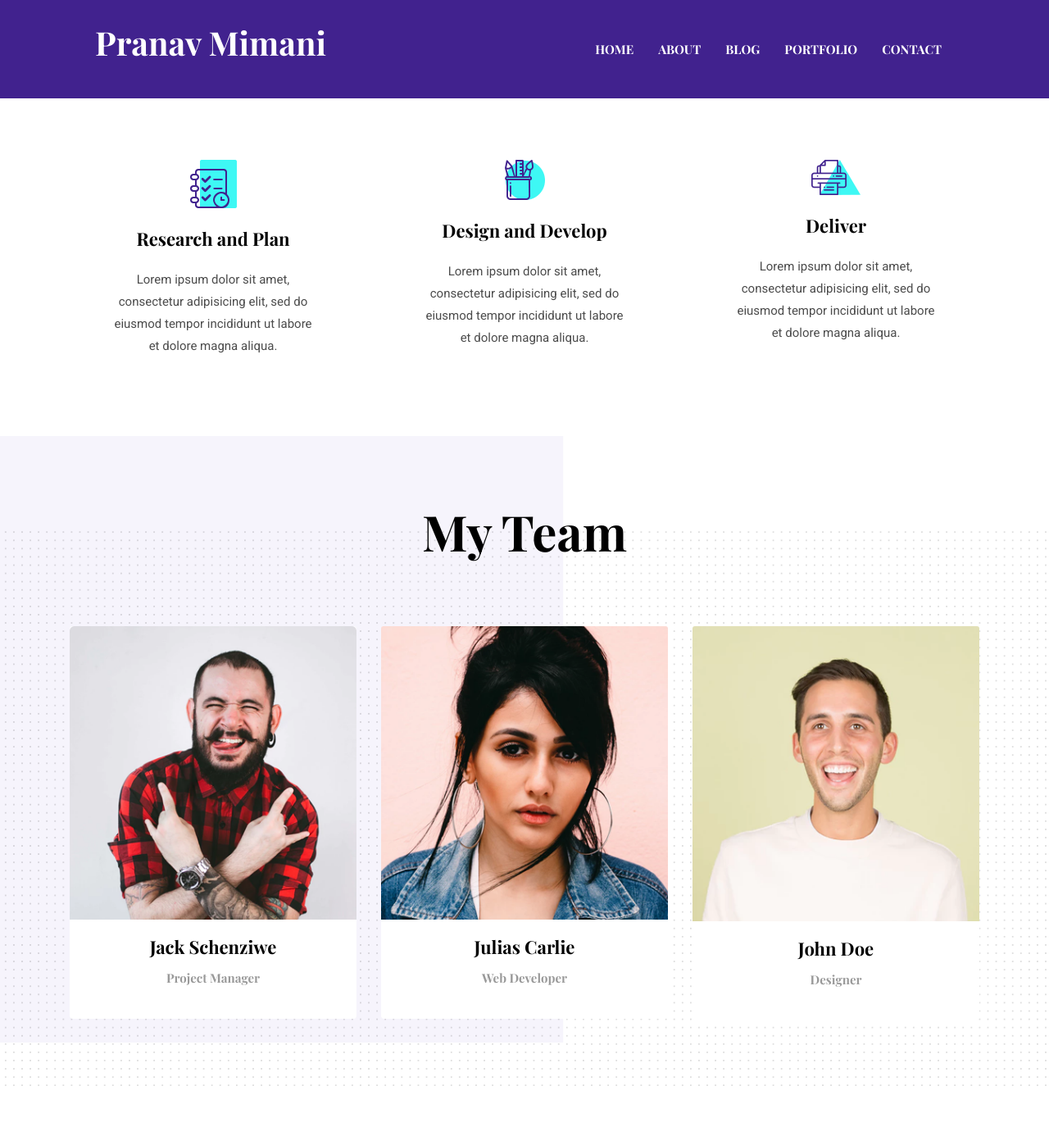
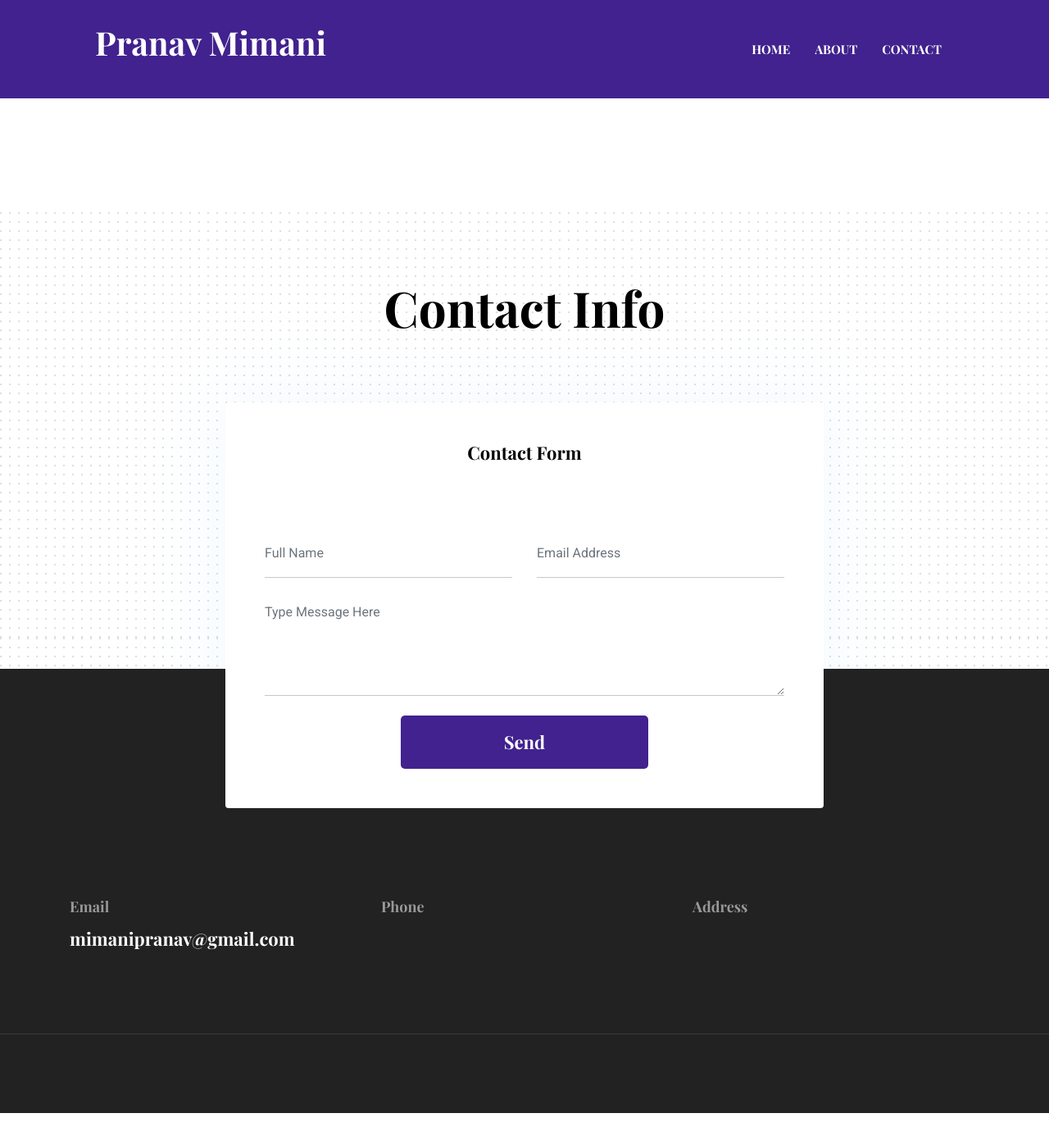
Before and after one commit to pranavmimani/pranavmimani.github.io, a Jekyll site: the page built from _pages/about.md, in a window 1280 px wide and 1400 px high, scrolled down 1146 px. Shown: the top 1397 px of the window at 82% size. Built offline with Jekyll 4.4.1, drawn with Linux system fonts in a browser that asks for light colours; after the commit the page ends 2504 px from its top, so only the background shows below that; some of the changed lines change nothing that is shown.

Commit message:
Update settings.yml

```diff
--- a/_data/settings.yml
+++ b/_data/settings.yml
@@ -13,8 +13,8 @@
 
 menu:
   - { name: About, link: "/about" }
-  - { name: Blog, link: "/blog" }
-  - { name: Portfolio, link: "/portfolio" }
+#  - { name: Blog, link: "/blog" }
+#  - { name: Portfolio, link: "/portfolio" }
   - { name: Contact, link: "/contact" }
 
 #-------------------------------
@@ -36,86 +36,66 @@
 # Hero Section
 
 hero:
-  hero-title: Hi! I’m <br> Christoher <br> UX designer
+  hero-title: Hi! I’m <br> Pranav Mimani <br> Macro-Labor Economist
 
 social:
-  - { icon: "ti-facebook", link: "#" }
-  - { icon: "ti-instagram", link: "#" }
-  - { icon: "ti-dribbble", link: "#" }
-  - { icon: "ti-twitter", link: "#" }
+#  - { icon: "ti-facebook", link: "#" }
+#  - { icon: "ti-instagram", link: "#" }
+#  - { icon: "ti-dribbble", link: "#" }
+#  - { icon: "ti-twitter", link: "#" }
 
 #-------------------------------
 # About (Section and Page)
 
 # About Section
-blurb: Lorem ipsum dolor sit amet, consectetur adipisicing elit, sed do eiusmod tempor incididunt ut labore et dolore magna aliqua. Ut enim ad minim veniam, quis nostrud exercitation ullamco laboris nisi ut aliquip ex ea commodo consequat. Duis aute irure dolor in reprehenderit in voluptate velit esse cillum dolore eu fugiat nulla pariatur.
+#blurb: Lorem ipsum dolor sit amet, consectetur adipisicing elit, sed do eiusmod tempor incididunt ut labore et dolore magna aliqua. Ut enim ad minim veniam, quis nostrud exercitation ullamco laboris nisi ut aliquip ex ea commodo consequat. Duis aute irure dolor in reprehenderit in voluptate velit esse cillum dolore eu fugiat nulla pariatur.
 
-blurb-btn-link: "/about"
-blurb-btn-name: know more
+#blurb-btn-link: "/about"
+#blurb-btn-name: know more
 
 # About Page
 
 # Work Process Section
-work-process:
-  - title: "Research and Plan"
-    icon: "assets/images/icons/plan.png"
-    content: "Lorem ipsum dolor sit amet, consectetur adipisicing elit, sed do eiusmod tempor incididunt ut labore et dolore magna aliqua."
+#work-process:
+ # - title: "Research and Plan"
+  #  icon: "assets/images/icons/plan.png"
+   # content: "Lorem ipsum dolor sit amet, consectetur adipisicing elit, sed do eiusmod tempor incididunt ut labore et dolore magna aliqua."
 
-  - title: "Design and Develop"
-    icon: "assets/images/icons/design.png"
-    content: "Lorem ipsum dolor sit amet, consectetur adipisicing elit, sed do eiusmod tempor incididunt ut labore et dolore magna aliqua."
+  #- title: "Design and Develop"
+  #  icon: "assets/images/icons/design.png"
+   # content: "Lorem ipsum dolor sit amet, consectetur adipisicing elit, sed do eiusmod tempor incididunt ut labore et dolore magna aliqua."
 
-  - title: "Deliver"
-    icon: "assets/images/icons/print.png"
-    content: "Lorem ipsum dolor sit amet, consectetur adipisicing elit, sed do eiusmod tempor incididunt ut labore et dolore magna aliqua."
+ # - title: "Deliver"
+  #  icon: "assets/images/icons/print.png"
+   # content: "Lorem ipsum dolor sit amet, consectetur adipisicing elit, sed do eiusmod tempor incididunt ut labore et dolore magna aliqua."
 
 # My Team Section
-team:
-  - title: "Jack Schenziwe"
-    image: "assets/images/team/member-1.png"
-    designation: "Project Manager"
-
-  - title: "Julias Carlie"
-    image: "assets/images/team/member-2.png"
-    designation: "Web Developer"
-
-  - title: "John Doe"
-    image: "assets/images/team/member-3.png"
-    designation: "Designer"
+#team:
+ # - title: "Jack Schenziwe"
+  #  image: "assets/images/team/member-1.png"
+   # designation: "Project Manager"
 
 #-------------------------------
 # Skills Section
 
-skills-title: Skills
-skills:
-  - { name: Web Design, color: "#fdb157", value: "90%" }
-  - { name: Logo Design, color: "#9473e6", value: "60%" }
-  - { name: After Effects, color: "#bdecf6", value: "80%" }
-  - { name: Web App, color: "#ffbcaa", value: "70%" }
+#skills-title: Skills
+#skills:
+ # - { name: Web Design, color: "#fdb157", value: "90%" }
+  #- { name: Logo Design, color: "#9473e6", value: "60%" }
+ # - { name: After Effects, color: "#bdecf6", value: "80%" }
+ # - { name: Web App, color: "#ffbcaa", value: "70%" }
 
 #-------------------------------
 # Exprerience Section
 
-experience-title: Experience
-experience:
-  - {
-      name: Junior UX Designer,
-      icon: "icon-1.png",
-      date: "Jan 2007 - Feb 2009",
-      organization: "WEBEX",
-    }
-  - {
-      name: UX & UI Designer,
-      icon: "icon-2.png",
-      date: "Mar 2009 - Aug 2014",
-      organization: "AUGMEDIX",
-    }
-  - {
-      name: Senior UI Designer,
-      icon: "icon-3.png",
-      date: "Sep 2014 - Present",
-      organization: "THEMEFISHER",
-    }
+#experience-title: Experience
+#experience:
+ # - {
+  #    name: Junior UX Designer,
+   #   icon: "icon-1.png",
+    #  date: "Jan 2007 - Feb 2009",
+     # organization: "WEBEX",
+  #  }
 
 #-------------------------------
 # Education Section
@@ -123,178 +103,75 @@
 education-title: Education
 education:
   - {
-      name: Marters in UX Design,
-      date: "2006",
-      organization: "Masassusets Institute of Technology",
+      name: Master of Arts (Economics),
+      date: "2017",
+      organization: "Delhi School of Economics",
     }
   - {
-      name: Honours in Fine Arts,
-      date: "2004",
-      organization: "Harvard University",
+      name: Master of Research,
+      date: "2020",
+      organization: "European University Institute",
     }
   - {
-      name: Higher Secondary Certificat,
-      date: "2000",
-      organization: "Cardiff School",
-    }
-  - {
-      name: Secondary School Certificate,
-      date: "1998",
-      organization: "Cardiff School",
+      name: Bachelor of Technology(Mechanical Engineering),
+      date: "2015",
+      organization: "Shiv Nadar University",
     }
 
 #-------------------------------
 # Services Section
 
-services-title: Services
-services:
-  - {
-      name: UI Design,
-      icon: ti-palette,
-      description: "Lorem ipsum dolor sit amet, consectetur adipisicing elit, sed do eiusmod tempor incididunt ut labore et dolore magna aliqua.",
-      active: ,# Add true to select section
-    }
-  - {
-      name: UX Design,
-      icon: ti-vector,
-      description: "Lorem ipsum dolor sit amet, consectetur adipisicing elit, sed do eiusmod tempor incididunt ut labore et dolore magna aliqua.",
-      active: true, # Add true to select section
-    }
-  - {
-      name: Interaction Design,
-      icon: ti-panel,
-      description: "Lorem ipsum dolor sit amet, consectetur adipisicing elit, sed do eiusmod tempor incididunt ut labore et dolore magna aliqua.",
-      active: ,# Add true to select section
-    }
+#services-title: Services
+#services:
+ # - {
+  #    name: UI Design,
+   #   icon: ti-palette,
+  #    description: "Lorem ipsum dolor sit amet, consectetur adipisicing elit, sed do eiusmod tempor incididunt ut labore et dolore magna aliqua.",
+  #    active: ,# Add true to select section
+  #  }
 
 #-------------------------------
 # Portfolio (Section and Page)
 
 # Portfolio Home Section
-portfolio-home-items:
-  - image: "assets/images/portfolio/item-1.png"
-    url: "#"
-
-  - image: "assets/images/portfolio/item-2.png"
-    url: "#"
-
-  - image: "assets/images/portfolio/item-3.png"
-    url: "#"
-
-  - image: "assets/images/portfolio/item-4.png"
-    url: "#"
-
-  - image: "assets/images/portfolio/item-5.png"
-    url: "#"
+#portfolio-home-items:
+ # - image: "assets/images/portfolio/item-1.png"
+  #  url: "#"
 
 # Portfolio Page
-portfolio-label:
-  - { title: "UI/UX Design", type: "design" }
-  - { title: "BRANDING", type: "branding" }
-  - { title: "ILLUSTRATION", type: "illustration" }
+#portfolio-label:
+ # - { title: "UI/UX Design", type: "design" }
+  #- { title: "BRANDING", type: "branding" }
+  #- { title: "ILLUSTRATION", type: "illustration" }
 
-portfolio-items:
-  - image: "assets/images/portfolio/item-1.png"
-    url: "#"
-    portfolio-type:
-      - type: "design"
-      - type: "illustration"
+#portfolio-items:
+ # - image: "assets/images/portfolio/item-1.png"
+  #  url: "#"
+  #  portfolio-type:
+   #   - type: "design"
+    #  - type: "illustration"
 
-  - image: "assets/images/portfolio/item-2.png"
-    url: "#"
-    portfolio-type:
-      - type: "branding"
-
-  - image: "assets/images/portfolio/item-3.png"
-    url: "#"
-    portfolio-type:
-      - type: "illustration"
-
-  - image: "assets/images/portfolio/item-6.png"
-    url: "#"
-    portfolio-type:
-      - type: "design"
-      - type: "branding"
-
-  - image: "assets/images/portfolio/item-8.png"
-    url: "#"
-    portfolio-type:
-      - type: "illustration"
-
-  - image: "assets/images/portfolio/item-5.png"
-    url: "#"
-    portfolio-type:
-      - type: "design"
-
-  - image: "assets/images/portfolio/item-1.png"
-    url: "#"
-    portfolio-type:
-      - type: "branding"
-
-  - image: "assets/images/portfolio/item-3.png"
-    url: "#"
-    portfolio-type:
-      - type: "design"
-      - type: "illustration"
-      - type: "branding"
-
-  - image: "assets/images/portfolio/item-7.png"
-    url: "#"
-    portfolio-type:
-      - type: "illustration"
+ # - image: "assets/images/portfolio/item-2.png"
+  #  url: "#"
+   # portfolio-type:
+    #  - type: "branding"
 
 #-------------------------------
 # Testimonials Section
 
-testimonial-items:
-  - name: "Jesica Gomez"
-    image: "assets/images/testimonial/client-1.png"
-    designation: "CEO, Funder"
-    content: "Lorem ipsum dolor sit amet, consectetur adipisicing elit, sed do eiusmod tempor incididunt ut labore et dolore magna aliqua. Ut enim ad minim veniam, <strong>quis nostrud exercitation ullamco laboris nisi ut aliquip ex ea commodo consequat.</strong> Duis aute irure dolor in reprehenderit in voluptate velit esse cillum dolore eu fugiat nulla pariatur."
+#testimonial-items:
+ # - name: "Jesica Gomez"
+ #   image: "assets/images/testimonial/client-1.png"
+ #   designation: "CEO, Funder"
+  #  content: "Lorem ipsum dolor sit amet, consectetur adipisicing elit, sed do eiusmod tempor incididunt ut labore et dolore magna aliqua. Ut enim ad minim veniam, <strong>quis nostrud exercitation ullamco laboris nisi ut aliquip ex ea commodo consequat.</strong> Duis aute irure dolor in reprehenderit in voluptate velit esse cillum dolore eu fugiat nulla pariatur."
 
-  - name: "Jesica Gomez"
-    image: "assets/images/testimonial/client-1.png"
-    designation: "CEO, Funder"
-    content: "Lorem ipsum dolor sit amet, consectetur adipisicing elit, sed do eiusmod tempor incididunt ut labore et dolore magna aliqua. Ut enim ad minim veniam, <strong>quis nostrud exercitation ullamco laboris nisi ut aliquip ex ea commodo consequat.</strong> Duis aute irure dolor in reprehenderit in voluptate velit esse cillum dolore eu fugiat nulla pariatur."
-
-  - name: "Jesica Gomez"
-    image: "assets/images/testimonial/client-1.png"
-    designation: "CEO, Funder"
-    content: "Lorem ipsum dolor sit amet, consectetur adipisicing elit, sed do eiusmod tempor incididunt ut labore et dolore magna aliqua. Ut enim ad minim veniam, <strong>quis nostrud exercitation ullamco laboris nisi ut aliquip ex ea commodo consequat.</strong> Duis aute irure dolor in reprehenderit in voluptate velit esse cillum dolore eu fugiat nulla pariatur."
 
 #-------------------------------
 # Client Slider Section
 
-client-slider-items:
-  - logo: "assets/images/clients-logo/client-logo-1.png"
-    url: "#"
-
-  - logo: "assets/images/clients-logo/client-logo-2.png"
-    url: "#"
-
-  - logo: "assets/images/clients-logo/client-logo-3.png"
-    url: "#"
-
-  - logo: "assets/images/clients-logo/client-logo-4.png"
-    url: "#"
-
-  - logo: "assets/images/clients-logo/client-logo-5.png"
-    url: "#"
-
-  - logo: "assets/images/clients-logo/client-logo-1.png"
-    url: "#"
-
-  - logo: "assets/images/clients-logo/client-logo-2.png"
-    url: "#"
-
-  - logo: "assets/images/clients-logo/client-logo-3.png"
-    url: "#"
-
-  - logo: "assets/images/clients-logo/client-logo-4.png"
-    url: "#"
-
-  - logo: "assets/images/clients-logo/client-logo-5.png"
-    url: "#"
+#client-slider-items:
+ # - logo: "assets/images/clients-logo/client-logo-1.png"
+  #  url: "#"
 
 #-------------------------------
 # Contact Section
```
